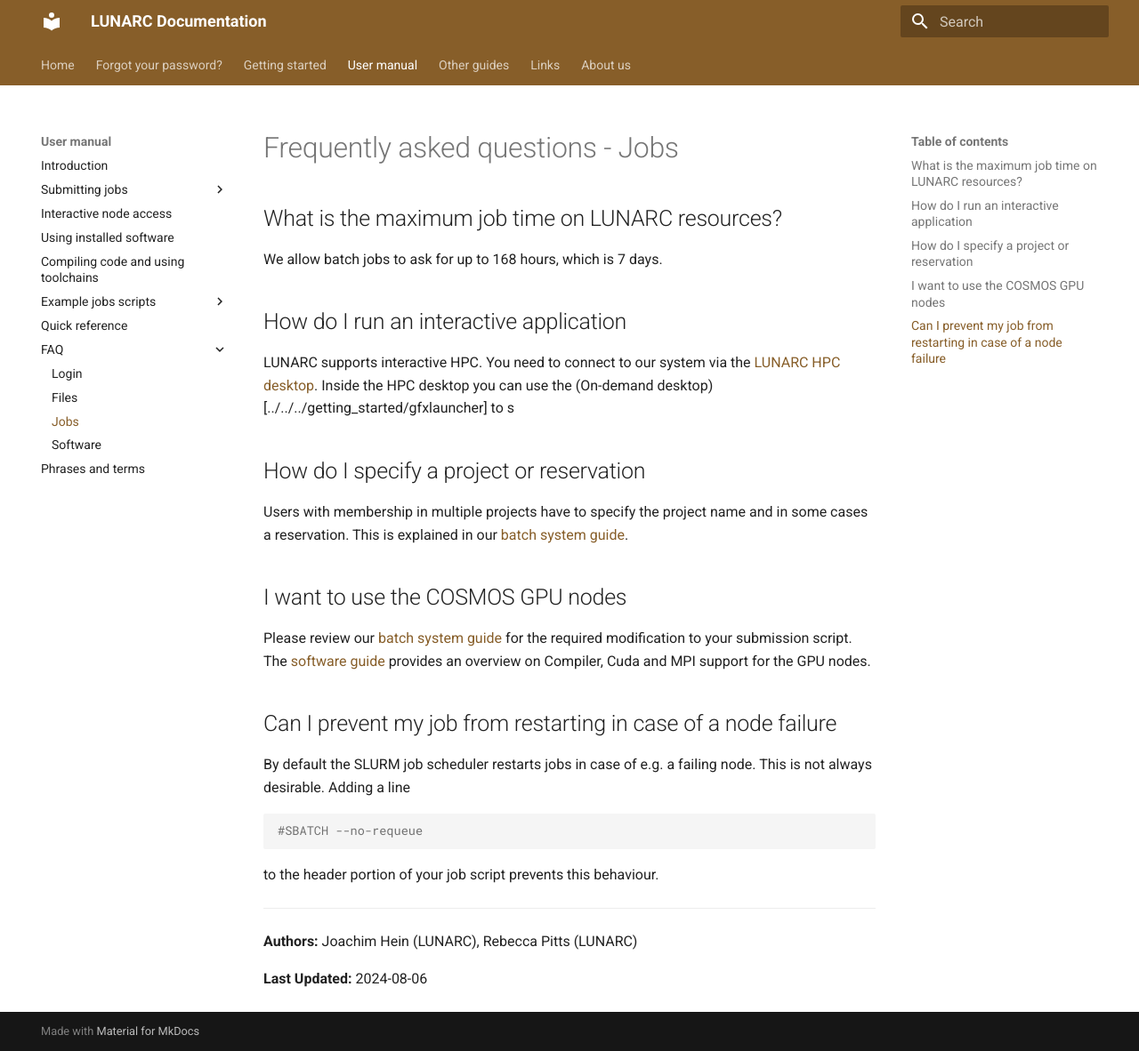
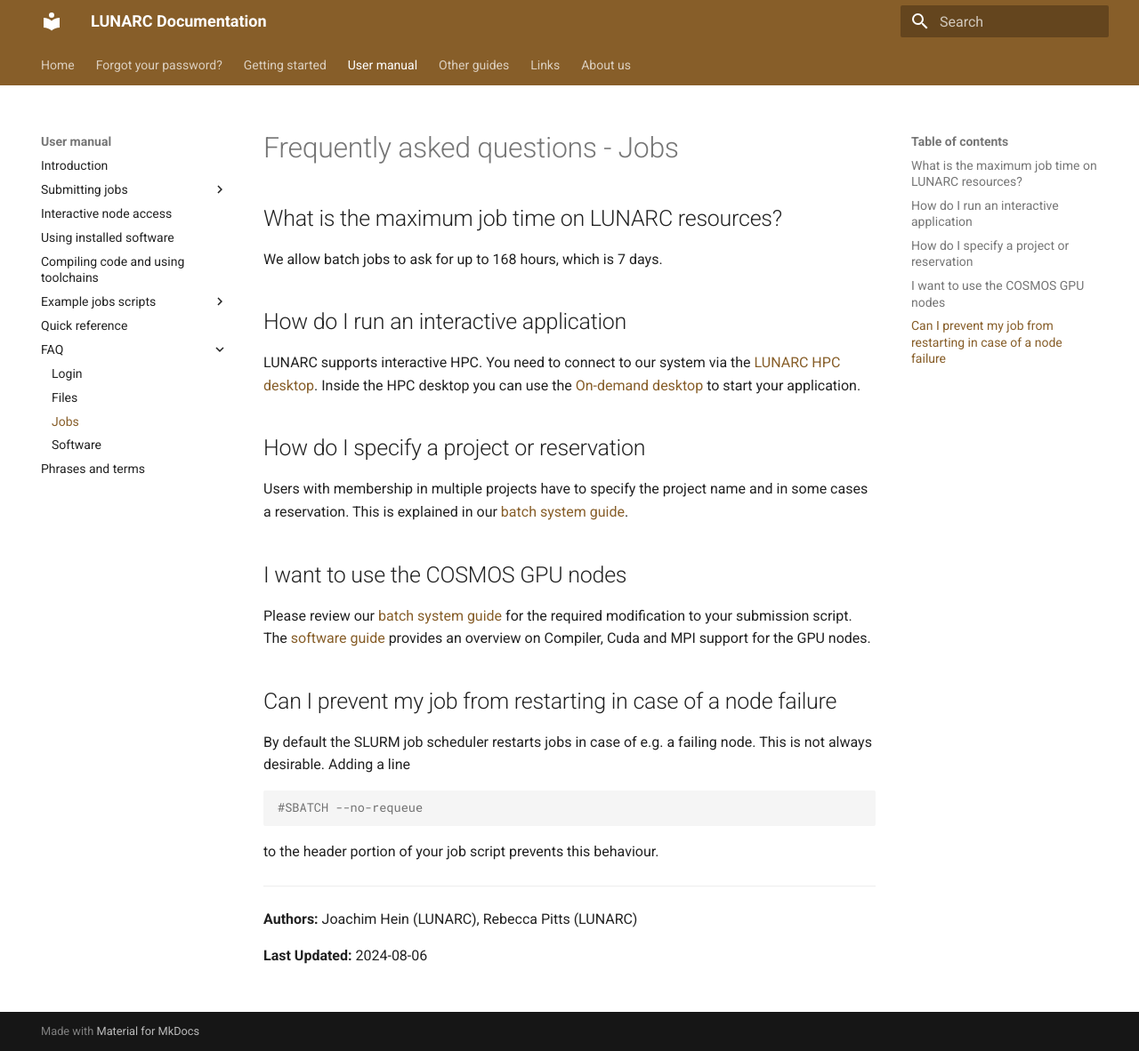
Before and after one commit to lunarc/lunarc_docs, an MkDocs documentation site: the page built from docs/manual/faq/manual_faq_jobs.md, in a window 1280 px wide and 1182 px high. Shown: the whole window at 89% size. Built offline with MkDocs 1.6.1 and Material for MkDocs 9.7.7, drawn with Linux system fonts in a browser that asks for light colours; comment, search, counter and statistics services are not loaded.

Commit message:
Update manual_faq_jobs.md

```diff
--- a/docs/manual/faq/manual_faq_jobs.md
+++ b/docs/manual/faq/manual_faq_jobs.md
@@ -6,15 +6,15 @@
 
 ## How do I run an interactive application
 
-LUNARC supports interactive HPC.  You need to connect to our system via the [LUNARC HPC desktop](../../../getting_started/using_hpc_desktop).  Inside the HPC desktop you can use the (On-demand desktop)[../../../getting_started/gfxlauncher] to s
+LUNARC supports interactive HPC.  You need to connect to our system via the [LUNARC HPC desktop](../../../getting_started/using_hpc_desktop).  Inside the HPC desktop you can use the [On-demand desktop](../../../getting_started/gfxlauncher) to start your application.
 
 ## How do I specify a project or reservation
 
-Users with membership in multiple projects have to specify the project name and in some cases a reservation.  This is explained in our [batch system guide](../../manual/submitting_jobs/manual_specifying_requirements/#specifying-a-project-allocation-and-partition).
+Users with membership in multiple projects have to specify the project name and in some cases a reservation.  This is explained in our [batch system guide](../../submitting_jobs/manual_specifying_requirements/#specifying-a-project-allocation-and-partition).
 
 ## I want to use the COSMOS GPU nodes
 
-Please review our [batch system guide](../../manual/submitting_jobs/manual_specifying_requirements/#accessing-gpus) for the required modification to your submission script.  The [software guide](../../manual/manual_modules_toolchains/#cuda-based-toolchains-for-gpu-nodes) provides an overview on Compiler, Cuda and MPI support for the GPU nodes.
+Please review our [batch system guide](../../submitting_jobs/manual_specifying_requirements/#accessing-gpus) for the required modification to your submission script.  The [software guide](../../manual_modules_toolchains/#cuda-based-toolchains-for-gpu-nodes) provides an overview on Compiler, Cuda and MPI support for the GPU nodes.
 
 ## Can I prevent my job from restarting in case of a node failure
 
```
